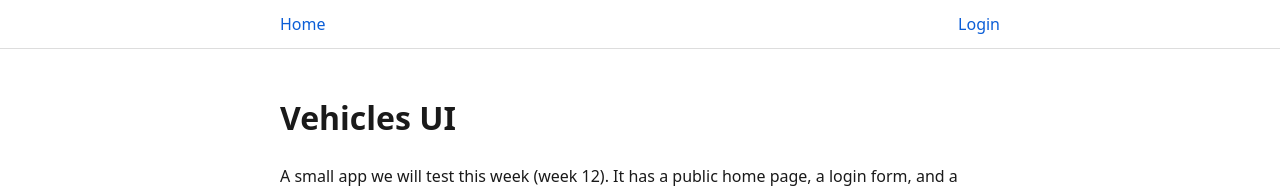
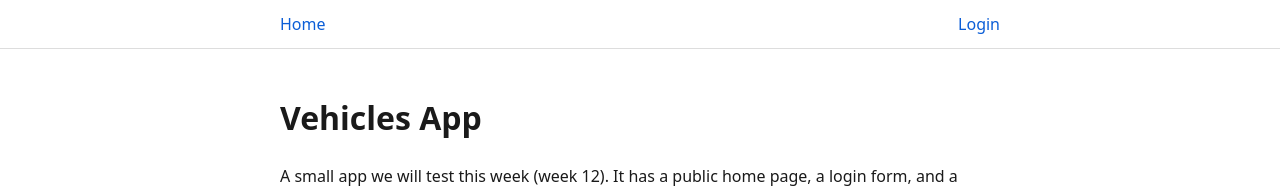
Before and after one commit to nick-romanidis/web422-2264-naa-cicd, a Next.js app: page / in a window 1280 px wide. Shown: the top 192 px of the page. Built offline with nearby package versions, Linux system fonts and the light colour scheme.

Commit message:
Broken heading

```diff
--- a/pages/index.js
+++ b/pages/index.js
@@ -4,7 +4,7 @@ import ClickCounter from "@/components/ClickCounter";
 export default function Home() {
   return (
     <>
-      <h1>Vehicles UI</h1>
+      <h1>Vehicles App</h1>
       <p>
         A small app we will test this week (week 12). It has a public home page,
         a login form, and a protected vehicles list.
```
